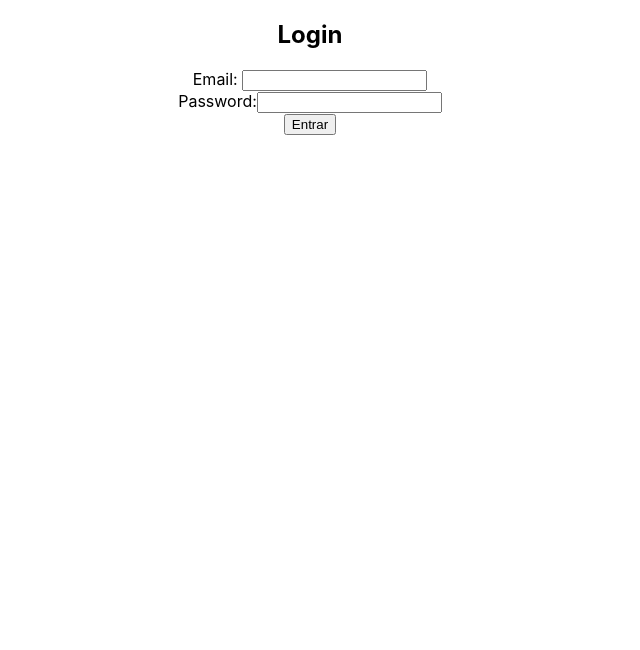
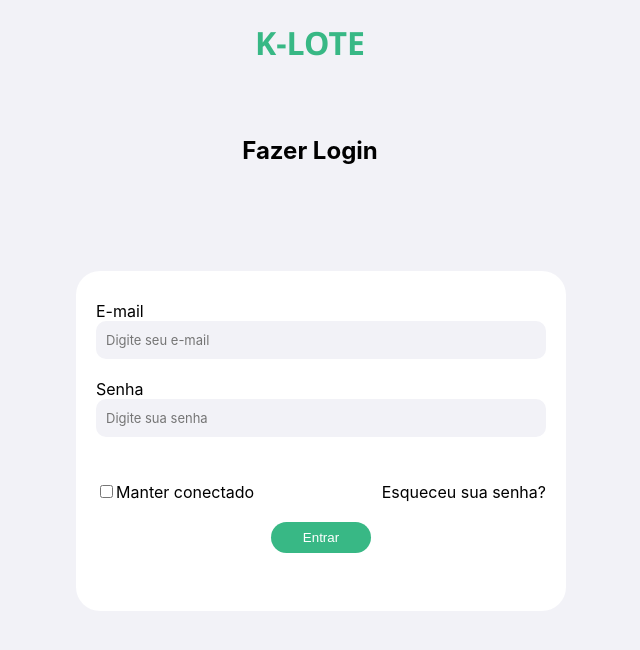
Before and after one commit to Jailsonsdsj/projeto-ES-front, a React (Create React App) app: page / in a window 1280 px wide. Shown: the top 650 px of the page, without its empty margins (330-970 px from the left). Built offline with nearby package versions, Linux system fonts and the light colour scheme.

Commit message:
login page and header

```diff
--- a/package.json
+++ b/package.json
@@ -3,6 +3,7 @@
   "version": "0.1.0",
   "private": true,
   "dependencies": {
+    "@emotion/react": "^11.10.0",
     "@testing-library/jest-dom": "^5.16.5",
     "@testing-library/react": "^13.3.0",
     "@testing-library/user-event": "^13.5.0",
@@ -11,6 +12,7 @@
     "react-router-dom": "^6.3.0",
     "react-script": "^2.0.5",
     "react-scripts": "5.0.1",
+    "styled-components": "^5.3.5",
     "web-vitals": "^2.1.4"
   },
   "scripts": {
--- a/public/index.html
+++ b/public/index.html
@@ -2,7 +2,7 @@
 <html lang="en">
   <head>
     <meta charset="utf-8" />
-    <link rel="icon" href="%PUBLIC_URL%/favicon.ico" />
+    <link rel="icon" href="https://cdn-icons-png.flaticon.com/512/500/500347.png" />
     <meta name="viewport" content="width=device-width, initial-scale=1" />
     <meta name="theme-color" content="#000000" />
     <meta
@@ -24,7 +24,7 @@
       work correctly both with client-side routing and a non-root public URL.
       Learn how to configure a non-root public URL by running `npm run build`.
     -->
-    <title>React App</title>
+    <title>K-Lote</title>
   </head>
   <body>
     <noscript>You need to enable JavaScript to run this app.</noscript>
--- a/src/App.js
+++ b/src/App.js
@@ -3,12 +3,14 @@
 import Login from './components/loginForm/index';
 import { BrowserRouter as Router, Routes, Route } from 'react-router-dom';
 import './App.css';
+import HeaderTest from './components/loginForm/header';
 
 function App() {
   return (
     <Router>
       <Routes>
         <Route path="/" element={ <Login />} />
+        <Route path='test' element={<HeaderTest/>}/>
       </Routes>
     </Router>
   );
--- /dev/null
+++ b/src/components/loginForm/header.js
@@ -0,0 +1,65 @@
+import React from 'react'
+import styled from 'styled-components';
+
+function HeaderTest(){
+    return(
+        <Headerrrrr>
+           <HeaderClass class="header">
+                <DefaultLogoClass href="#default" class="logo">K-LOTE</DefaultLogoClass>
+                <HeaderRight class="header-right">
+                    <a class="active" href="#home">Dashboard</a>
+                    <a href="#contact">Financeiro</a>
+                    <a href="#about">Loteamentos</a>
+                    <a href="#about">Clientes</a>
+                </HeaderRight>
+            </HeaderClass>
+
+        </Headerrrrr>
+    )
+}
+
+export default HeaderTest
+const Headerrrrr = styled.header`
+background-color: antiquewhite;
+position: fixed;
+z-index: 9999;
+top: 0;
+left: 0;
+width: 100%;
+height: 70px;
+`
+const HeaderClass = styled.div`
+overflow: hidden;
+background-color: #f1f1f1;
+padding: 20px 10px;
+@media screen and (max-width: 500px) {
+  .header {
+    float: none;
+    display: block;
+    text-align: left;
+  }
+  .header-right {
+    float: none;
+  }
+}
+`
+const DefaultLogoClass = styled.a`
+float: left;
+color: black;
+text-align: center;
+padding: 12px;
+text-decoration: none;
+font-size: 18px;
+line-height: 25px;
+border-radius: 4px;
+`
+const HeaderRight = styled.a`
+float: right;
+text-align: center;
+padding: 12px;
+text-decoration: none;
+font-size: 18px;
+justify-content: space-between;
+line-height: 25px;
+border-radius: 4px;
+`
--- a/src/components/loginForm/loginForm.js
+++ b/src/components/loginForm/loginForm.js
@@ -1,5 +1,5 @@
 import React, { useState } from 'react'
-
+import styled from 'styled-components';
 
 function LoginForm({ login,error }){
     const [details, setDetails] = useState({email:"", password:""})
@@ -9,24 +9,133 @@ function LoginForm({ login,error }){
         login(details);
     }
 
+  return (
+        <Container>
+        <Title>K-LOTE </Title>
+        <SubTitle>Fazer Login</SubTitle>
+            <Form onSubmit={submitHandle}>
+                <InputLabel className="form-group">
+                    <label htmlFor="email">E-mail</label>
+                    <InputText type="email" name="email" placeholder='Digite seu e-mail' id="email" onChange={e =>
+                        setDetails({...details, email: e.target.value})} value={details.email}/>
+                </InputLabel>
+                <InputLabel className="form-group">
+                    <label htmlFor="password">Senha</label>
+                    <InputText type="password" name="password" placeholder='Digite sua senha' id="password" onChange={e =>
+                        setDetails({...details, password: e.target.value})} value={details.password}/>
+                </InputLabel>
+                {(error !== "") ? ( <div className="error">{error}</div>) : ""}
+                <DisplayBetween class="display-space-between">
+                    <RadioDiv>
+                        <input type="checkbox"></input>
+                        <label for="password" class="chekbox-label">Manter conectado</label>
+                    </RadioDiv>
+                    <div>
+                        Esqueceu sua senha?
+                    </div>
+                </DisplayBetween>
+            <div>
+                <SubmitButton type="submit">Entrar</SubmitButton>
+            </div>
 
+                {/* <input type="submit" value="Entrar" /> */}
 
-  return (
-    <form onSubmit={submitHandle}>
-        <h2>Login</h2>
+            </Form>
+        </Container>
 
-        <div className="form-group">
-            <label htmlFor="email">Email: </label>
-            <input type="email" name="email" id="email" onChange={e => setDetails({...details, email: e.target.value})} value={details.email}/>
-        </div>
-        <div className="form-group">
-            <label htmlFor="password">Password:</label>
-            <input type="password" name="password" id="password" onChange={e => setDetails({...details, password: e.target.value})} value={details.password}/>
-        </div>
-        {(error !== "") ? ( <div className="error">{error}</div>) : ""}
-        <input type="submit" value="Entrar" />
-    </form>
   )
 }
 
 export default LoginForm
+
+const Container = styled.div`
+height: 100vh;
+margin: 0 auto;
+position: relative;
+`
+const Form = styled.form`
+
+background-color: #ffff;
+width: 450px;
+height: 300px;
+padding: 20px;
+position: absolute;
+top: 40%;
+left: 45%;
+margin: -70px 0 0 -170px;
+border-radius: 24px;
+box-shadow: 10px;
+margin-bottom: 10px;
+`
+const Title = styled.h1`
+color: #38B885;
+font-family: 'Segoe UI', 'Roboto';
+`
+const SubTitle = styled.h2 `
+text-align: center;
+margin: 17px 0;
+padding: 50px;
+`
+const InputLabel = styled.div`
+/* max-width: 380px;
+background-color: #F2F2F7;
+margin: 10px 0;
+padding: 10px 10px;
+width: 100%;
+height: 40px;
+border-radius: 25px;
+display: flex;
+grid-template-columns: 15% 85%;
+padding: 0 0.4rem;
+position: relative;
+outline: none; */
+display: flex;
+flex-direction: column;
+align-items: flex-start;
+justify-content: center;
+margin: 10px 0px 20px 0px;
+/* margin-top: 10px;
+margin-bottom: 20px; */
+font-family: -apple-system, BlinkMacSystemFont, 'Segoe UI', Roboto, Oxygen, Ubuntu, Cantarell, 'Open Sans', 'Helvetica Neue', sans-serif;
+`
+const InputText = styled.input`
+width: 100%;
+border: none;
+border-radius: 10px;
+padding: 10px;
+background-color: #F2F2F7;
+font-size: 12pt;
+/* box-shadow: 0px 10px 4px black; */
+outline: none;
+box-sizing: border-box;
+::placeholder{
+    font-size: 13px;
+    font-family: -apple-system, BlinkMacSystemFont, 'Segoe UI', Roboto, Oxygen, Ubuntu, Cantarell, 'Open Sans', 'Helvetica Neue', sans-serif;
+    font-weight: 400;
+    line-height: 15px;
+    text-align:left
+}
+outline: none;
+`
+const DisplayBetween = styled.div`
+display: flex;
+justify-content: space-between;
+align-items: center;
+margin: 10px 0 10px 0;
+padding: 25px 0px 0px 0px;
+`
+const RadioDiv = styled.div`
+font-family: -apple-system, BlinkMacSystemFont, 'Segoe UI', Roboto, Oxygen, Ubuntu, Cantarell, 'Open Sans', 'Helvetica Neue', sans-serif;
+`
+const SubmitButton = styled.button`
+width: 100px;
+padding: 8px;
+border-radius: 30px;
+border: none;
+background:#38B885;
+color: #FFFFFF;
+margin: 10px 0 10px 0;
+`
+// const Body = styled.body`
+// background-color: #f2f2f7;
+// `
--- a/src/index.css
+++ b/src/index.css
@@ -1,10 +1,12 @@
 body {
   margin: 0;
+  padding: 0;
   font-family: -apple-system, BlinkMacSystemFont, 'Segoe UI', 'Roboto', 'Oxygen',
     'Ubuntu', 'Cantarell', 'Fira Sans', 'Droid Sans', 'Helvetica Neue',
     sans-serif;
   -webkit-font-smoothing: antialiased;
   -moz-osx-font-smoothing: grayscale;
+  background-color: #f2f2f7;
 }
 
 code {
--- a/src/index.js
+++ b/src/index.js
@@ -7,7 +7,8 @@ import reportWebVitals from './reportWebVitals';
 const root = ReactDOM.createRoot(document.getElementById('root'));
 root.render(
   <React.StrictMode>
-    <App />
+    <App/>
+    <header/>
   </React.StrictMode>
 );
 
```
Also changed, not shown: 1 other file (tests, documents, lock files or other folders).
